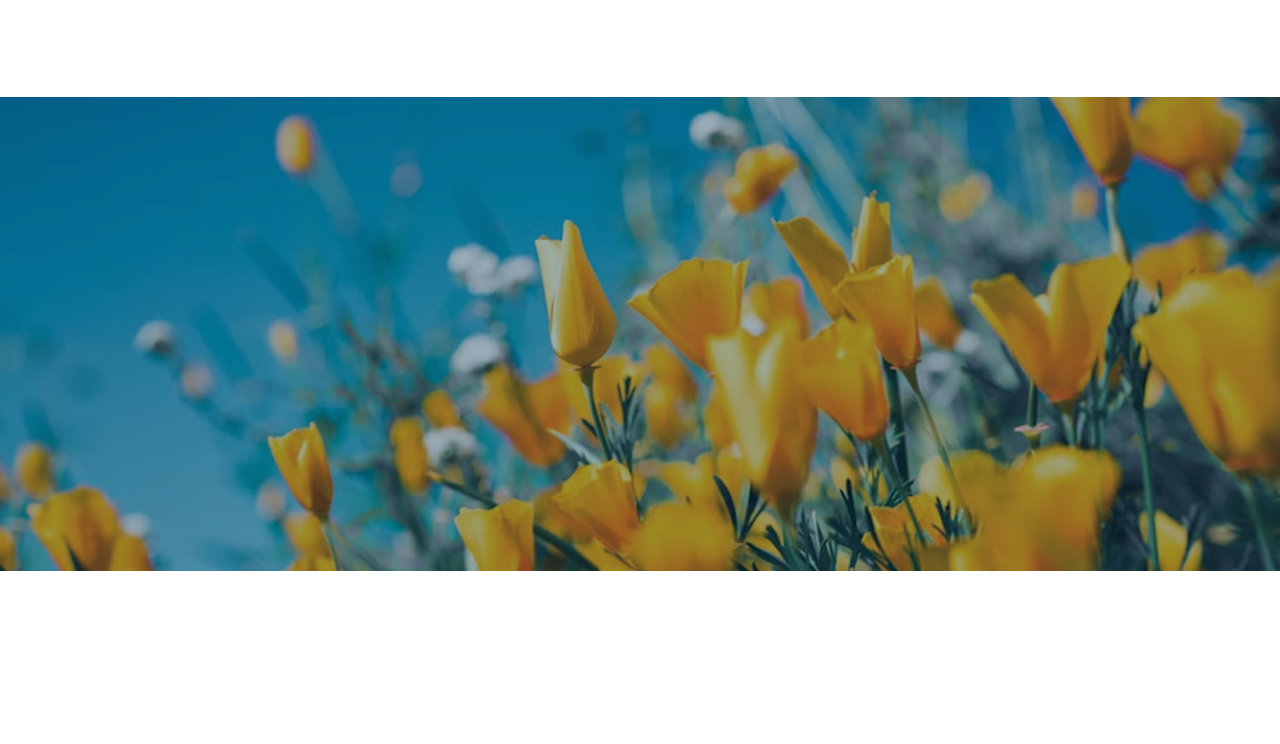
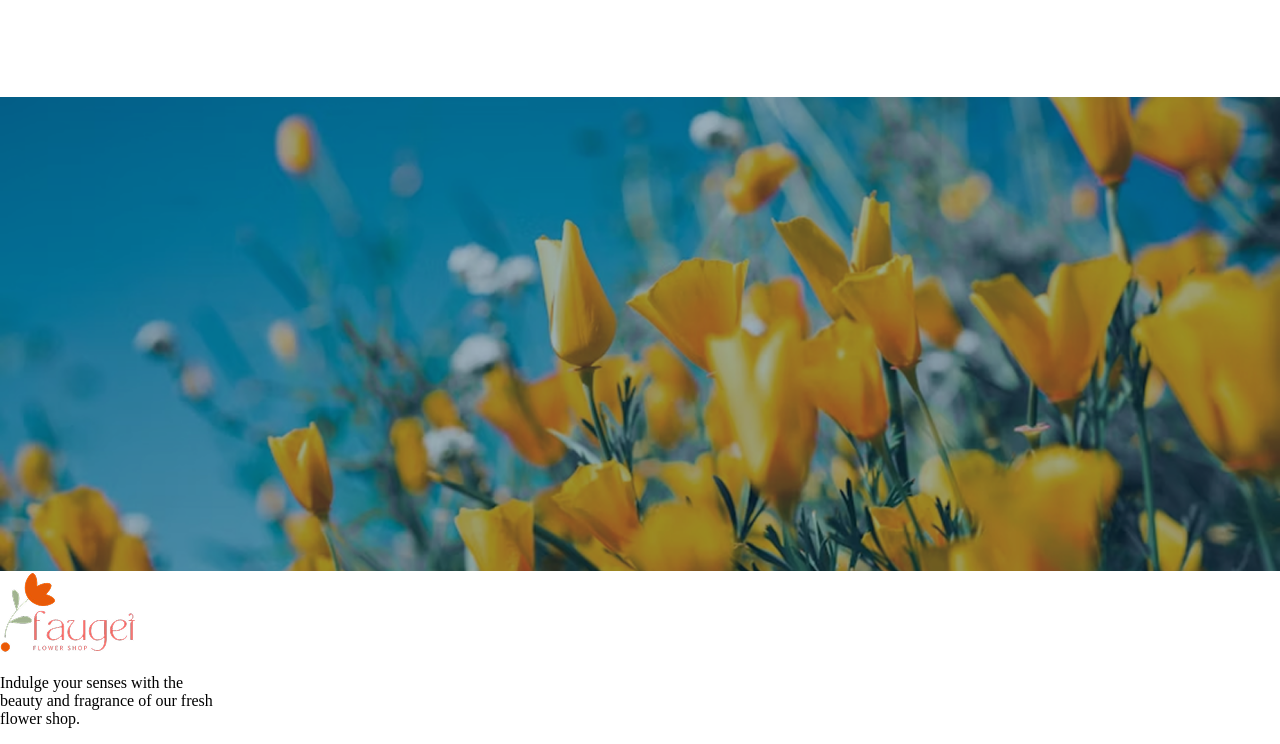
Before and after one commit to RatulFuad/Assignment-2, a plain HTML site: page index.html in a window 1280 px wide. Shown: the part 4972-5716 px from the top of the page. Before the commit the page ends 5543 px from the top, so only its background shows below. Drawn offline with Linux system fonts and the light colour scheme.

Commit message:
live link problem checking

```diff
--- a/index.html
+++ b/index.html
@@ -213,6 +213,11 @@
       <button class="form-button">Subscribe</button>
     </section>
 
+    <section class="last-section">
+      <img class="foot-img-2" src="assets/logo.png" alt="">
+      <p>Indulge your senses with the <br> beauty and fragrance of our fresh <br> flower shop. </p>
+    </section>
+
   </footer>
 </body>
 </html>
```
